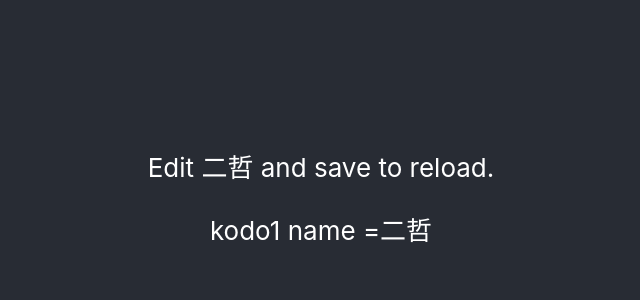
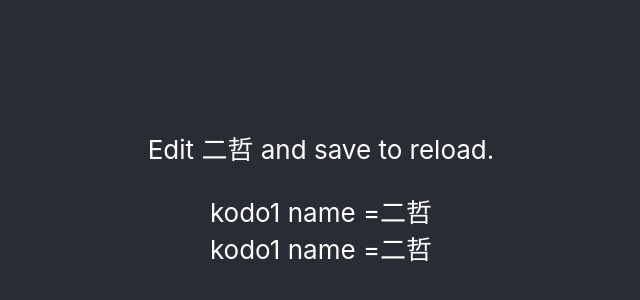
Before and after one commit to MeCKodo/view-and-view-logic, a React (Create React App) app: page / in a window 1280 px wide. Shown: the part 216-516 px from the top of the page, without its empty margins (319-959 px from the left). Built offline with nearby package versions, Linux system fonts and the light colour scheme.

Commit message:
hook demo

```diff
--- a/src/App.tsx
+++ b/src/App.tsx
@@ -3,6 +3,7 @@ import { observer } from 'mobx-react';
 
 import './App.css';
 import { TestC } from './component/Test';
+import { HookComponent } from './component/Hook';
 
 type State = {
   userName: string;
@@ -11,13 +12,13 @@ type State = {
 @observer
 class AppComp extends React.Component<{}, State> {
   state = {
-    userName: '二哲',
+    userName: '二哲'
   };
 
   handleClick = () => {
     // setInterval(() => {
     this.setState({
-      userName: `二哲 ${Math.random().toFixed(4)}`,
+      userName: `二哲 ${Math.random().toFixed(4)}`
     });
     // }, 50);
   };
@@ -33,6 +34,7 @@ class AppComp extends React.Component<{}, State> {
           </p>
           {/* <Test name={vm.userName} /> */}
           <TestC name={userName} name222={userName + '211222'} />
+          <HookComponent name={userName} name222={userName + '211222'} />
         </header>
       </div>
     );
--- /dev/null
+++ b/src/component/Hook/Hook.VM.ts
@@ -0,0 +1,28 @@
+import { observable, action, computed } from 'mobx';
+
+class HookVM {
+  @observable userName = 'kodo1';
+  @observable props: any;
+  constructor(props: any) {
+    console.log(props, '---prps');
+    this.props = props;
+  }
+
+  @computed
+  get name111() {
+    return this.props.name;
+  }
+
+  @computed
+  get name222() {
+    return this.props.name222 + '222222222';
+  }
+
+  @action
+  setUserName = () => {
+    this.userName = '12311';
+    console.log(this.userName);
+  };
+}
+
+export { HookVM };
--- a/src/component/Hook/index.tsx
+++ b/src/component/Hook/index.tsx
@@ -0,0 +1,16 @@
+import React from 'react';
+import { useVM } from '../../hook';
+import { HookVM } from './Hook.VM';
+import { Props } from './types';
+
+const HookComponent = (props: Props) => {
+  const vm = useVM<HookVM>(HookVM, props);
+
+  return (
+    <div onClick={vm.setUserName}>
+      {vm.userName} name ={vm.name111}
+    </div>
+  );
+};
+
+export { HookComponent };
--- /dev/null
+++ b/src/component/Hook/types.ts
@@ -0,0 +1,6 @@
+type Props = {
+  name: string;
+  name222: string;
+};
+
+export { Props };
--- a/src/hook/index.ts
+++ b/src/hook/index.ts
@@ -7,14 +7,9 @@ import {
   useObserver
 } from 'mobx-react-lite';
 
-function useVM<T, P>(VM: new (...args: any[]) => T, props?: P) {
-  let source;
-  if (props) {
-    source = useAsObservableSource(props);
-  }
-  return useMemo(() => {
-    return new VM(source);
-  }, []);
+function useVM<T>(VM: new (...args: any[]) => T, props: any = {}) {
+  const source = useAsObservableSource(props);
+  return useMemo(() => new VM(source), []);
 }
 
 export {
```
